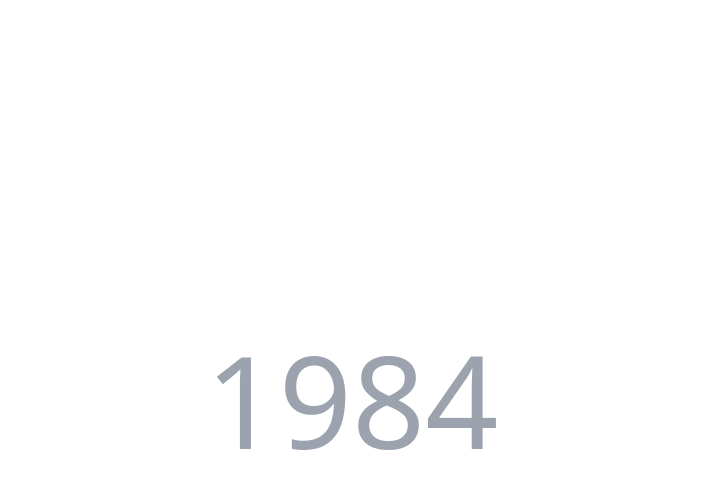
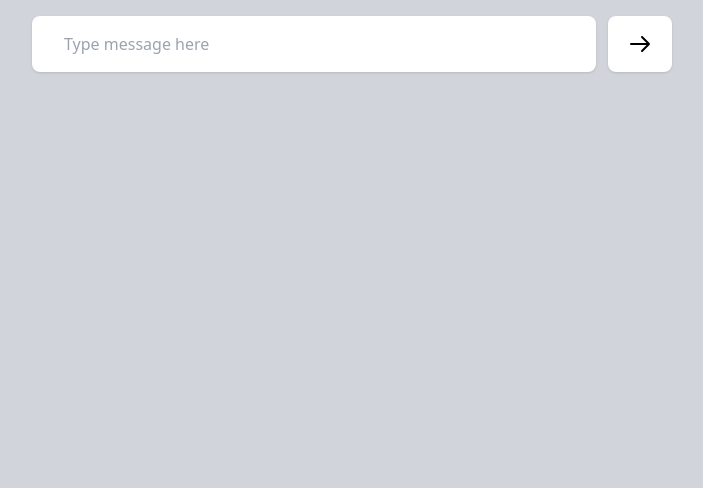
Before and after one commit to byCodeXp/EndlessFeed, a React app in the folder src/Client/: page / in a window 1280 px wide. Shown: the top 488 px of the page, without its empty margins (288-991 px from the left). Built offline with nearby package versions, Linux system fonts and the light colour scheme; the HTML template or start-up script is replaced by a standard one.

Commit message:
add TextInput.jsx component

```diff
--- a/src/Client/src/app.jsx
+++ b/src/Client/src/app.jsx
@@ -1,9 +1,17 @@
 import React from 'react';
+import { TextInput } from "./components/TextInput";
 
 export const App = () => {
-   return (
-       <div className="w-full h-full flex">
-           <h1 className="text-gray-400 text-9xl m-auto">1984</h1>
-       </div>
-   );
+
+    const handleFinish = (text) => {
+        console.log(text);
+    }
+
+    return (
+        <div className="bg-gray-300 h-full flex justify-center">
+            <div style={{width: 640}}>
+                <TextInput onFinish={handleFinish} />
+            </div>
+        </div>
+    );
 };
--- /dev/null
+++ b/src/Client/src/components/TextInput.jsx
@@ -0,0 +1,35 @@
+import React, { useRef, useState } from 'react';
+
+export const TextInput = ({ onFinish }) => {
+
+    const [visible, setVisible] = useState(false);
+
+    const textRef = useRef();
+
+    const handleChange = () => {
+        if (textRef.current.textContent.length > 0) {
+            setVisible(true)
+        }
+        else {
+            setVisible(false)
+        }
+    }
+
+    const handleClick = () => {
+        onFinish(textRef.current.textContent);
+    }
+
+    return (
+        <div className="flex mt-4 gap-3">
+            <div className="relative flex-1">
+                <div ref={textRef} onKeyUp={handleChange} className="absolute overflow-auto shadow bg-white py-4 rounded-lg px-8 outline-none w-full" contentEditable />
+                <span hidden={visible} className="pointer-events-none absolute py-4 px-8 text-gray-400">Type message here</span>
+            </div>
+            <button onClick={handleClick} className="outline-none shadow w-16 bg-white rounded-lg py-4 hover:bg-gray-100 active:bg-gray-200">
+                <svg xmlns="http://www.w3.org/2000/svg" className="h-6 w-6 m-auto" fill="none" viewBox="0 0 24 24" stroke="currentColor">
+                    <path strokeLinecap="round" strokeLinejoin="round" strokeWidth={2} d="M14 5l7 7m0 0l-7 7m7-7H3" />
+                </svg>
+            </button>
+        </div>
+    );
+};
```
